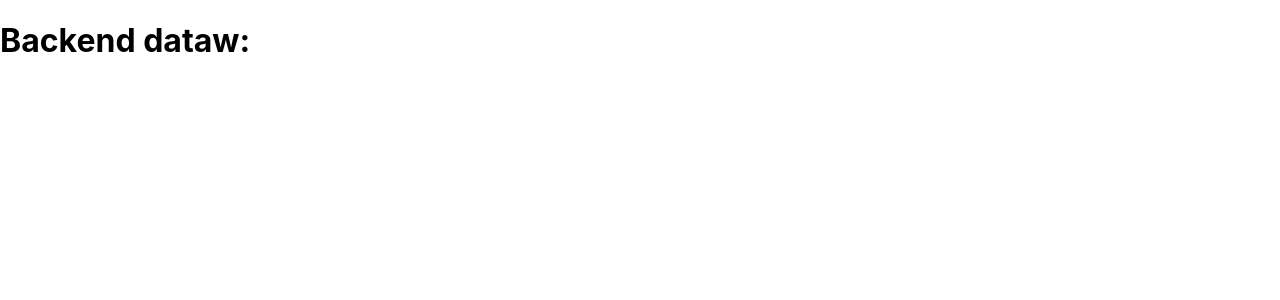
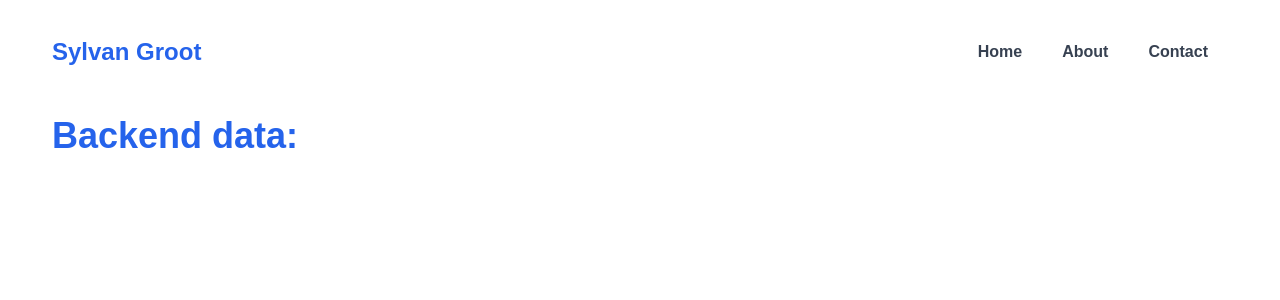
Before and after one commit to sylvan-groot/rb-web-app, a React (Create React App) app in the folder web-frontend/: page / in a window 1280 px wide. Shown: the top 300 px of the page. Built offline with nearby package versions, Linux system fonts and the light colour scheme; no server answers.

Commit message:
Auto-build commit

```diff
--- /dev/null
+++ b/web-frontend/postcss.config.js
@@ -0,0 +1,6 @@
+module.exports = {
+  plugins: {
+    tailwindcss: {},
+    autoprefixer: {},
+  },
+}
--- a/web-frontend/src/App.css
+++ b/web-frontend/src/App.css
@@ -0,0 +1,14 @@
+@tailwind base;
+@tailwind components;
+@tailwind utilities;
+
+* {
+  box-sizing: border-box;
+  margin: 0;
+  padding: 0;
+}
+
+.App {
+  font-family: Arial, sans-serif;
+  padding: 20px;
+}
--- a/web-frontend/src/App.js
+++ b/web-frontend/src/App.js
@@ -1,5 +1,6 @@
 import './App.css';
 import { useEffect, useState } from 'react';
+import Button from './components/button';
 
 function App() {
   const [data, setData] = useState("");
@@ -12,9 +13,19 @@ function App() {
   }, []);
 
   return (
-    <div>
-      <h1>Backend dataw:</h1>
-      <p>{data}</p>
+    <div className="App">
+      <div className="px-8 sm:px-18">
+        <nav className="flex items-center justify-between py-4">
+          <div className="text-2xl font-bold text-blue-600">Sylvan Groot</div>
+          <div>
+            <Button>Home</Button>
+            <Button>About</Button>
+            <Button>Contact</Button>
+          </div>
+        </nav>
+        <h1 className='text-4xl font-bold text-blue-600 mt-8'>Backend data:</h1>
+        <p>{data}</p>
+      </div>
     </div>
   );
 }
--- /dev/null
+++ b/web-frontend/src/components/button.jsx
@@ -0,0 +1,14 @@
+export default function Button({ children, className, ...props }) {
+  return (
+    <button
+      className={`mx-5 text-gray-700 font-bold hover:text-blue-600 relative
+        after:absolute after:left-1/2 after:-translate-x-1/2 after:-bottom-1
+        after:w-0 after:h-0.5 after:bg-blue-600 after:transition-all after:duration-300
+        hover:after:w-full
+        ${className}`}
+      {...props}
+    >
+      {children}
+    </button>
+  );
+}
--- a/web-frontend/src/index.css
+++ b/web-frontend/src/index.css
@@ -1,3 +1,7 @@
+@tailwind base;
+@tailwind components;
+@tailwind utilities;
+
 body {
   margin: 0;
   font-family: -apple-system, BlinkMacSystemFont, 'Segoe UI', 'Roboto', 'Oxygen',
@@ -11,3 +15,7 @@ code {
   font-family: source-code-pro, Menlo, Monaco, Consolas, 'Courier New',
     monospace;
 }
+
+@layer utilities {
+  .test-bg { background-color: red; }
+}
--- /dev/null
+++ b/web-frontend/tailwind.config.js
@@ -0,0 +1,8 @@
+/** @type {import('tailwindcss').Config} */
+module.exports = {
+  content: ["./src/**/*.{js,jsx,ts,tsx}"],
+  theme: {
+    extend: {},
+  },
+  plugins: []
+};
```
Also changed, not shown: web-frontend/package.json (+7 -0 lines), 15 other files (tests, documents, lock files or other folders).
